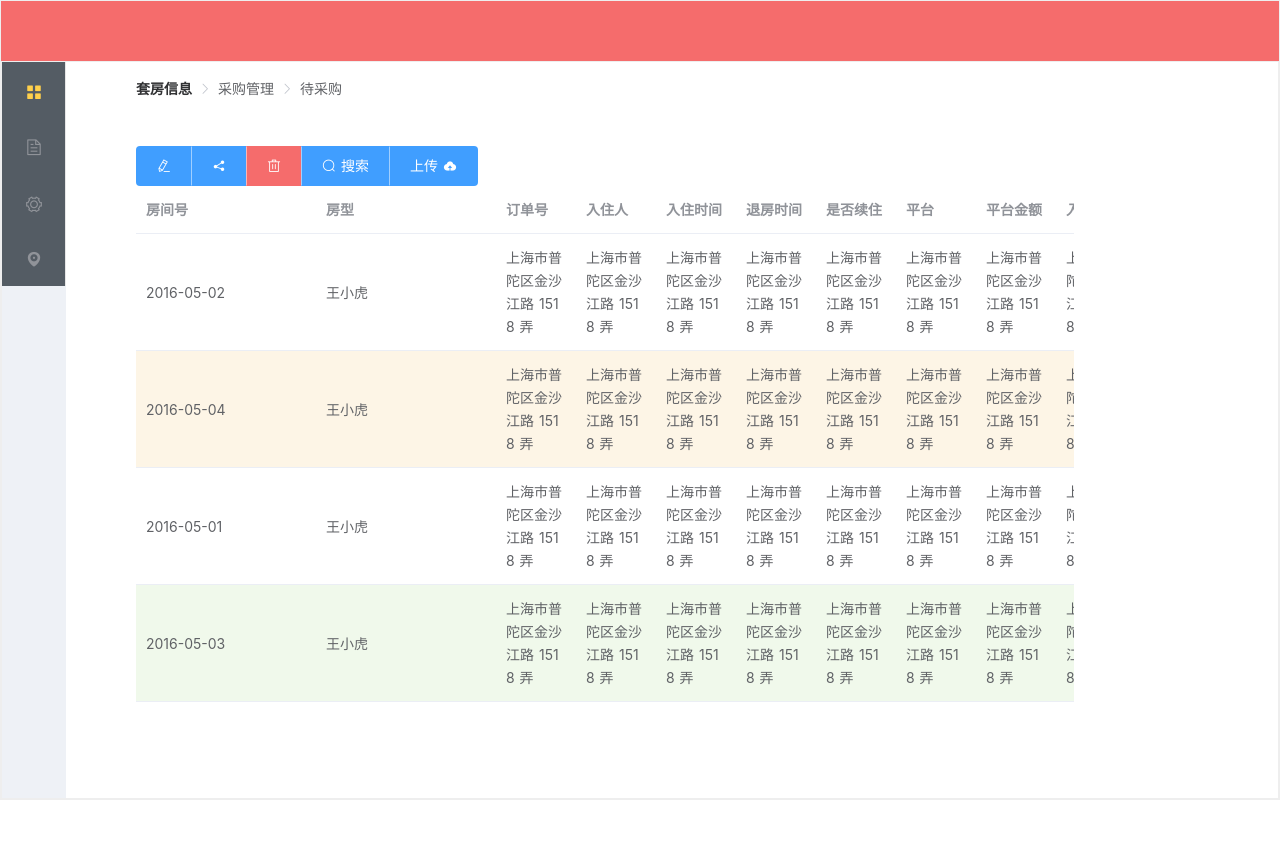
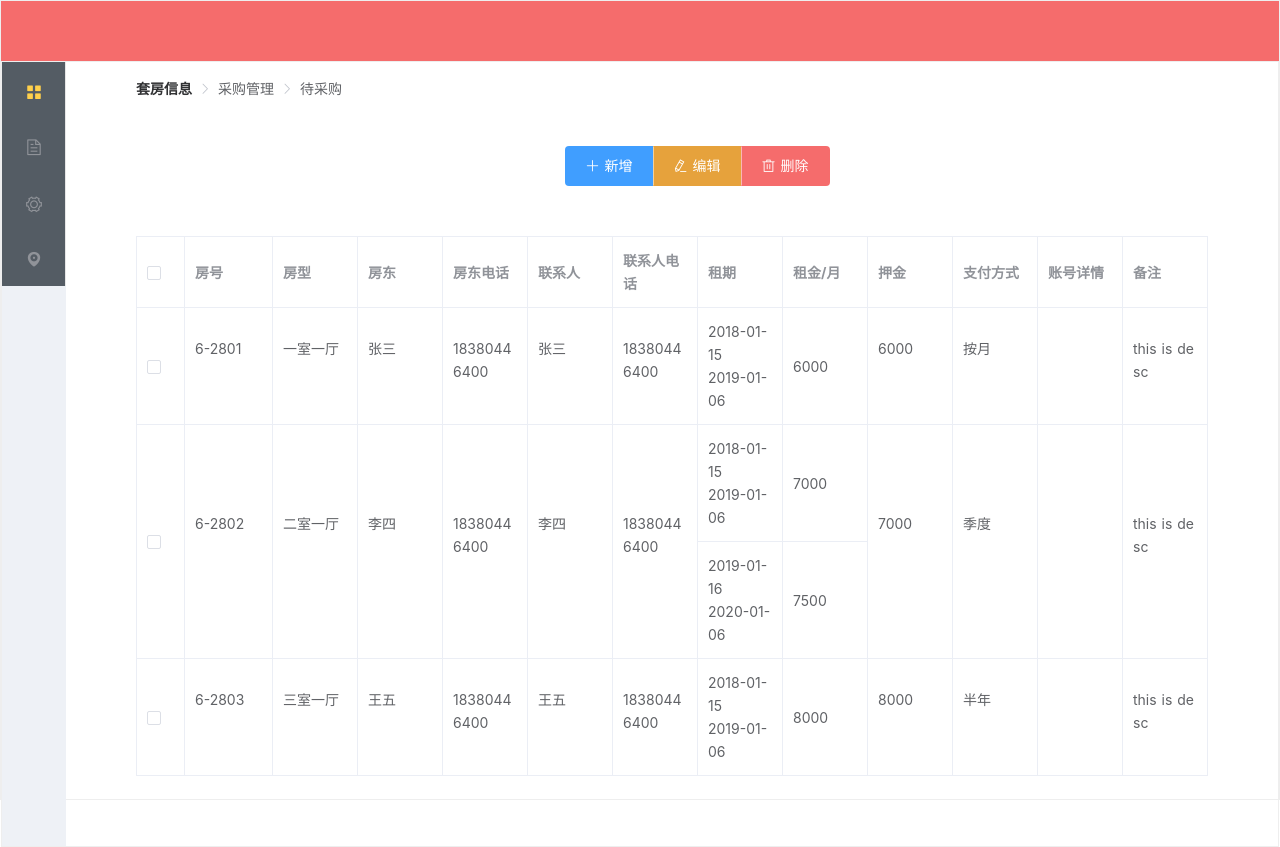
Before and after one commit to wutingting1993/doudou-web, a Nuxt app: page /rent in a window 1280 px wide. Before the commit the page ends 800 px from the top, so only its background shows below. Built offline with nearby package versions, Linux system fonts and the light colour scheme.

Commit message:
add rent.vue

```diff
--- a/components/Left.vue
+++ b/components/Left.vue
@@ -31,11 +31,11 @@
           <i class="el-icon-location"></i>
           <span>套房信息</span>
         </template>
-        <el-submenu index="4-1">
-          <template slot="title">租金管理</template>
-          <el-menu-item index="4-1-1">选项1</el-menu-item>
-          <el-menu-item index="4-1-2">选项2</el-menu-item>
-        </el-submenu>
+        <el-menu-item index="3">
+          <a href="/rent">
+            <span slot="title">租赁管理</span>
+          </a>
+        </el-menu-item>
         <el-menu-item index="4-3">资产管理</el-menu-item>
         <el-submenu index="4-4">
           <template slot="title">采购管理</template>
--- a/pages/rent.vue
+++ b/pages/rent.vue
@@ -1,126 +1,220 @@
 <template>
   <div>
+    <div style="text-align: center">
+      <el-button-group>
+        <el-button type="primary" icon="el-icon-plus" @click="dialogFormVisible = true">新增</el-button>
+        <el-button type="warning" icon="el-icon-edit" @click="dialogFormVisible = true">编辑</el-button>
+        <el-button type="danger" icon="el-icon-delete" @click="open">删除</el-button>
+      </el-button-group>
+    </div>
     <div class="container">
-      <el-button-group>
-        <el-button type="primary" icon="el-icon-edit"/>
-        <el-button type="primary" icon="el-icon-share"/>
-        <el-button type="danger" icon="el-icon-delete"/>
-        <el-button type="primary" icon="el-icon-search">搜索</el-button>
-        <el-button type="primary">上传<i class="el-icon-upload el-icon--right"></i></el-button>
-      </el-button-group>
-      <div style="align-items: center">
       <el-table
-          :data="tableData"
-          style="width: 100%"
-          :row-class-name="tableRowClassName">
-          <el-table-column
-            prop="date"
-            label="房间号"
-            width="180">
-          </el-table-column>
-          <el-table-column
-            prop="name"
-            label="房型"
-            width="180">
-          </el-table-column>
-          <el-table-column
-            prop="address"
-            label="订单号">
-          </el-table-column>
-          <el-table-column
-            prop="address"
-            label="入住人">
-          </el-table-column>
-          <el-table-column
-            prop="address"
-            label="入住时间">
-          </el-table-column>
-          <el-table-column
-            prop="address"
-            label="退房时间">
-          </el-table-column>
-          <el-table-column
-            prop="address"
-            label="是否续住">
-          </el-table-column>
-          <el-table-column
-            prop="address"
-            label="平台">
-          </el-table-column>
-          <el-table-column
-            prop="address"
-            label="平台金额">
-          </el-table-column>
-          <el-table-column
-            prop="address"
-            label="入账金额">
-          </el-table-column>
-          <el-table-column
-            prop="address"
-            label="是否离店">
-          </el-table-column>
-          <el-table-column
-            prop="address"
-            label="是否打扫">
+        :data="showData"
+        ref="platformTable"
+        border
+        :span-method="arraySpanMethod"
+        @selection-change="handleSelectionChange">
+        <el-table-column type="selection"/>
+        <el-table-column v-for="item in columns"
+                         :prop="item.field"
+                         :label="item.title">
+          <template scope="scope">
+            <div v-if="item.field==='price' || item.field==='rentTime'" v-html="scope.row['rentInfo'][item.field]"></div>
+            <div v-else v-html="scope.row[item.field]" style="min-height: 59px"></div>
+          </template>
         </el-table-column>
       </el-table>
     </div>
+
+    <el-dialog title="新增平台" :visible.sync="dialogFormVisible">
+      <el-form :model="form">
+        <el-form-item label="平台名称" :label-width="formLabelWidth">
+          <el-input v-model="form.platformName" autocomplete="off"></el-input>
+        </el-form-item>
+        <el-form-item label="类型" :label-width="formLabelWidth">
+          <el-select v-model="form.type" placeholder="请选择活动区域">
+            <el-option label="线上" value="shanghai"></el-option>
+            <el-option label="线下" value="beijing"></el-option>
+          </el-select>
+        </el-form-item>
+        <el-form-item label="备注" :label-width="formLabelWidth">
+          <el-input v-model="form.comment" autocomplete="off"></el-input>
+        </el-form-item>
+      </el-form>
+      <div slot="footer" class="dialog-footer">
+        <el-button @click="dialogFormVisible = false">取 消</el-button>
+        <el-button type="primary" @click="success">确 定</el-button>
       </div>
+    </el-dialog>
   </div>
 </template>
 
 <script>
-
   export default {
-    methods: {
-      tableRowClassName({row, rowIndex}) {
-        if (rowIndex === 1) {
-          return 'warning-row';
-        } else if (rowIndex === 3) {
-          return 'success-row';
+    data() {
+      return {
+        tableHeight: 0,
+        dialogFormVisible: false,
+        showData: [
+          {
+            "roomNo": "6-2801",
+            "type": "一室一厅",
+            "owner": "张三",
+            "ownerPhone":
+              "18380446400",
+            "contact": "张三",
+            "contactPhone": "18380446400",
+            'comment': "this is desc",
+            'rentInfo': {
+              'rentTime': '2018-01-15<br>2019-01-06',
+              'price': '6000',
+            },
+            'deposit': '6000',
+            'payWay': '按月',
+            "rowspan": 1 // rowspan 1：表示不合并
+          },
+          {
+            "roomNo": "6-2802",
+            "type": "二室一厅",
+            "owner": "李四",
+            "ownerPhone": "18380446400",
+            "contact": "李四",
+            "contactPhone": "18380446400",
+            'comment': "this is desc",
+            'rentInfo': {
+              'rentTime': '2018-01-15<br>2019-01-06',
+              'price': '7000',
+            },
+            'deposit': '7000',
+            'payWay': '季度',
+            'rowspan': 2 // rowspan 2：表示合并下方的1行，共合并2行
+          }, {
+            "roomNo": "6-2802",
+            "type": "二室一厅",
+            "owner": "李四",
+            "ownerPhone": "18380446400",
+            "contact": "李四",
+            "contactPhone": "18380446400",
+            'comment': "this is desc",
+            'rentInfo': {
+              'rentTime': '2019-01-16<br>2020-01-06',
+              'price': '7500',
+            },
+            'deposit': '7000',
+            'payWay': '季度',
+            "rowspan": 0 // rowspan 0：表示已被上面的行合并，该单元格不显示
+          },
+          {
+            "roomNo": "6-2803",
+            "type": "三室一厅",
+            "owner": "王五",
+            "ownerPhone": "18380446400",
+            "contact": "王五",
+            "contactPhone": "18380446400",
+            'comment': "this is desc",
+            'rentInfo': {
+              'rentTime': '2018-01-15<br>2019-01-06',
+              'price': '8000',
+            },
+            'deposit': '8000',
+            'payWay': '半年',
+            "rowspan": 1 // rowspan 0：表示已被上面的行合并，该单元格不显示
           }
-        return '';
+        ],
+        columns: [
+          {field: 'roomNo', title: '房号'},
+          {field: 'type', title: '房型'},
+          {field: 'owner', title: '房东'},
+          {field: 'ownerPhone', title: '房东电话'},
+          {field: 'contact', title: '联系人'},
+          {field: 'contactPhone', title: '联系人电话'},
+          {field: 'rentTime', title: '租期'},
+          {field: 'price', title: '租金/月'},
+          {field: 'deposit', title: '押金'},
+          {field: 'payWay', title: '支付方式'},
+          {field: 'payAccount', title: '账号详情'},
+          {field: 'comment', title: '备注'}
+        ],
+        multipleSelection: [],
+        formLabelWidth: '120px',
+        form: {
+          platformName: '',
+          comment: '',
+          type: ''
+        },
+        id: 4
       }
     },
-    data() {
+
+    mounted() {
+    },
+    methods: {
+      arraySpanMethod({row, column, rowIndex, columnIndex}) {
+        // 不合并的列的索引
+        let arr = [7, 8];
+        // 设置要合并的列
+        if (arr.indexOf(columnIndex) === -1) {
+          // 用于设置合并开始的行号，rowspan 不为 0，不是第一行时, 则该行需要向下合并
+          if (column.rowspan !== 0) {
             return {
-        tableData: [{
-          date: '2016-05-02',
-          name: '王小虎',
-          address: '上海市普陀区金沙江路 1518 弄',
-        }, {
-          date: '2016-05-04',
-          name: '王小虎',
-          address: '上海市普陀区金沙江路 1518 弄'
-        }, {
-          date: '2016-05-01',
-          name: '王小虎',
-          address: '上海市普陀区金沙江路 1518 弄',
-        }, {
-          date: '2016-05-03',
-          name: '王小虎',
-          address: '上海市普陀区金沙江路 1518 弄'
-        }]
+              rowspan: row.rowspan, // 要合并的行数
+              colspan: 1
+            }
+          } else {
+            return {
+              rowspan: 0, // column.rowspan === 0 隐藏该单元格
+              colspan: 0
+            }
+          }
+        }
+      },
+      success() {
+        this.dialogFormVisible = false
+        this.$message({
+          message: '恭喜你，这是一条成功消息',
+          type: 'success'
+        });
+        this.showData = this.showData.concat([{roomNo: this.id, "type": "线上", "platformName": "途家" + this.id, 'comment': "this is desc"}]);
+        this.id++;
+        return this.dialogFormVisible;
+      },
+      handleSelectionChange(val) {
+        this.multipleSelection = val;
+      }, open() {
+        this.$confirm('删除平台, 是否继续?', '提示', {
+          confirmButtonText: '确定',
+          cancelButtonText: '取消',
+          type: 'warning',
+          center: true
+        }).then(() => {
+          this.$message({
+            type: 'success',
+            message: '删除成功!'
+          });
+        }).catch(() => {
+          this.$message({
+            type: 'info',
+            message: '已取消删除'
+          });
+        });
       }
     }
   }
 </script>
 
 <style>
-  .container {
+  .dashboard-table {
+    width: 100%;
+    height: 100%;
+  }
+
+  div > .container {
     margin: 50px 50px 50px 50px;
-    width: 80%;
-    height: 100%;
     justify-content: center;
-    align-items: left;
     text-align: left;
   }
 
-  .el-table .warning-row {
-    background: oldlace;
-  }
-
-  .el-table .success-row {
-    background: #f0f9eb;
+  .el-button-group {
+    margin: 0 0 0 50px;
   }
 </style>
```
Lines whose indentation alone changed are shown as unchanged.
